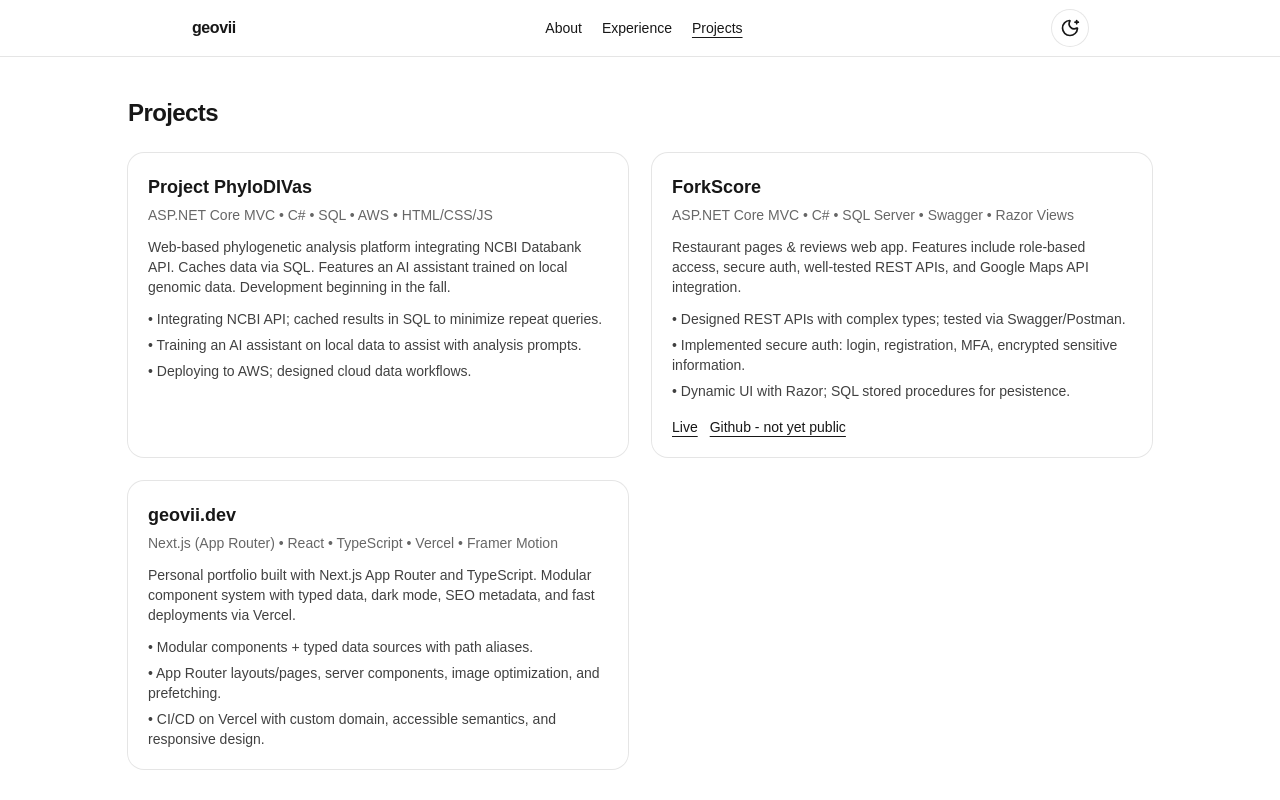
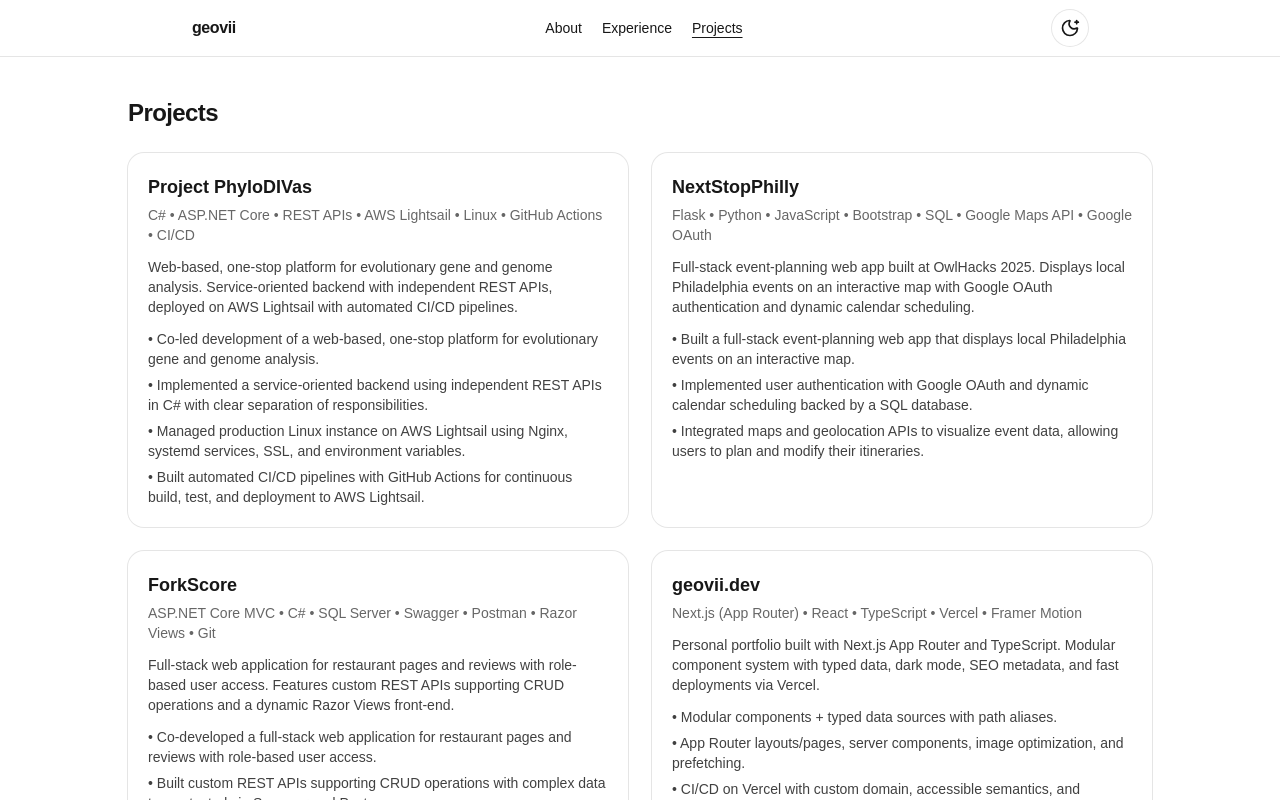
Before and after one commit to GeorgeVekios/geovii.dev, a Next.js app: page /projects in a window 1280 px wide. Shown: the top 800 px of the page. Built offline with nearby package versions, Linux system fonts and the light colour scheme.

Commit message:
Updated experience, projects, and site pages. Updated resume file.

```diff
--- a/data/experience.ts
+++ b/data/experience.ts
@@ -1,6 +1,19 @@
 import { Experience } from "@/types";
 
 export const experience: Experience[] = [
+  {
+    company: "RSM US LLP",
+    role: "Technical Consulting Associate",
+    team: "Modern Work",
+    start: "Oct 2025",
+    end: "Present",
+    bullets: [
+      "Integrated Microsoft 365 solutions, specializing in SharePoint migrations, Power Automate, and Power Apps.",
+      "Utilized Microsoft Copilot to optimize workflows and assisted clients in understanding Copilot applications.",
+      "Collaborated with Modern Work teams to deliver scalable M365 solutions improving automation and collaboration.",
+    ],
+    link: "https://rsmus.com",
+  },
   {
     company: "RSM US LLP",
     role: "Technical Consultant Intern",
@@ -8,10 +21,9 @@ export const experience: Experience[] = [
     start: "Jun 2024",
     end: "Aug 2024",
     bullets: [
-      "Built Power Apps inside SharePoint/Azure to streamline operations.",
-      "Reduced manual data transfer errors using Power Automate + PowerShell.",
-      "Performed IT/network audits that improved uptime.",
-      "Led on-prem → SharePoint/Azure migrations to boost scalability.",
+      "Developed custom Power Platform solutions within SharePoint and Azure.",
+      "Reduced manual data transfer errors by 70% through automation workflows using PowerShell and Power Automate.",
+      "Led migrations from on-premises to SharePoint and Azure cloud systems, enhancing scalability and agility by 50%.",
     ],
     link: "https://rsmus.com",
   },
@@ -22,9 +34,9 @@ export const experience: Experience[] = [
     start: "Jun 2023",
     end: "Aug 2023",
     bullets: [
-      "Improved Microsoft Teams/SharePoint workflows for client productivity.",
-      "Drove adoption with training/roadmaps → significant increase in active usage.",
-      "Resolved implementation issues with great success rate.",
+      "Enhanced client productivity by streamlining communication and collaboration workflows.",
+      "Developed Microsoft Teams and SharePoint adoption roadmaps, leading training that increased user adoption by 60%.",
+      "Resolved technical issues during Microsoft Teams implementations, achieving an 80% troubleshooting success rate.",
     ],
     link: "https://rsmus.com",
   },
@@ -34,9 +46,9 @@ export const experience: Experience[] = [
     start: "Jun 2022",
     end: "Aug 2022",
     bullets: [
-      "Prepared 1,000+ devices for fall deployment; met deadlines with tracking.",
-      "Automated student device assignment via Bash scripts.",
-      "Upgraded cabling and validated endpoints for 1+ Gbps speeds.",
+      "Prepared 1,000+ devices for fall deployment by managing enrollment data and tracking progress to meet deadlines.",
+      "Automated student device assignments in inventory, developing custom Bash scripts to reduce assignment time by 70%.",
+      "Maintained district network infrastructure, upgrading cabling and verifying endpoint connectivity for 1+ gigabit speeds.",
     ],
     link: "https://www.lebanon.k12.pa.us/",
   },
--- a/data/projects.ts
+++ b/data/projects.ts
@@ -4,13 +4,14 @@ export const projects: Project[] = [
   {
     slug: "phylodivas",
     title: "Project PhyloDIVas",
-    stack: ["ASP.NET Core MVC", "C#", "SQL", "AWS", "HTML/CSS/JS"],
+    stack: ["C#", "ASP.NET Core", "REST APIs", "AWS Lightsail", "Linux", "GitHub Actions", "CI/CD"],
     summary:
-      "Web-based phylogenetic analysis platform integrating NCBI Databank API. Caches data via SQL. Features an AI assistant trained on local genomic data. Development beginning in the fall.",
-    bullets:[
-      "Integrating NCBI API; cached results in SQL to minimize repeat queries.",
-      "Training an AI assistant on local data to assist with analysis prompts.",
-      "Deploying to AWS; designed cloud data workflows."
+      "Web-based, one-stop platform for evolutionary gene and genome analysis. Service-oriented backend with independent REST APIs, deployed on AWS Lightsail with automated CI/CD pipelines.",
+    bullets: [
+      "Co-led development of a web-based, one-stop platform for evolutionary gene and genome analysis.",
+      "Implemented a service-oriented backend using independent REST APIs in C# with clear separation of responsibilities.",
+      "Managed production Linux instance on AWS Lightsail using Nginx, systemd services, SSL, and environment variables.",
+      "Built automated CI/CD pipelines with GitHub Actions for continuous build, test, and deployment to AWS Lightsail.",
     ],
     image: "",
     links: [
@@ -18,20 +19,33 @@ export const projects: Project[] = [
     ]
   },
   {
+    slug: "nextstopphilly",
+    title: "NextStopPhilly",
+    stack: ["Flask", "Python", "JavaScript", "Bootstrap", "SQL", "Google Maps API", "Google OAuth"],
+    summary:
+      "Full-stack event-planning web app built at OwlHacks 2025. Displays local Philadelphia events on an interactive map with Google OAuth authentication and dynamic calendar scheduling.",
+    bullets: [
+      "Built a full-stack event-planning web app that displays local Philadelphia events on an interactive map.",
+      "Implemented user authentication with Google OAuth and dynamic calendar scheduling backed by a SQL database.",
+      "Integrated maps and geolocation APIs to visualize event data, allowing users to plan and modify their itineraries.",
+    ],
+    image: "",
+    links: []
+  },
+  {
     slug: "forkscore",
     title: "ForkScore",
-    stack: ["ASP.NET Core MVC", "C#", "SQL Server", "Swagger", "Razor Views"],
+    stack: ["ASP.NET Core MVC", "C#", "SQL Server", "Swagger", "Postman", "Razor Views", "Git"],
     summary:
-      "Restaurant pages & reviews web app. Features include role-based access, secure auth, well-tested REST APIs, and Google Maps API integration.",
+      "Full-stack web application for restaurant pages and reviews with role-based user access. Features custom REST APIs supporting CRUD operations and a dynamic Razor Views front-end.",
     bullets: [
-      "Designed REST APIs with complex types; tested via Swagger/Postman.",
-      "Implemented secure auth: login, registration, MFA, encrypted sensitive information.",
-      "Dynamic UI with Razor; SQL stored procedures for pesistence."
+      "Co-developed a full-stack web application for restaurant pages and reviews with role-based user access.",
+      "Built custom REST APIs supporting CRUD operations with complex data types, tested via Swagger and Postman.",
+      "Developed dynamic front-end with Razor Views and integrated SQL Server using stored procedures for data persistence.",
     ],
     image: "",
     links: [
       { label: "Live", href: "https://cis-iis2.temple.edu/Spring2025/CIS3342_tun32527/TermProject"},
-      { label: "Github - not yet public", href: ""}
     ]
   },
   {
@@ -41,9 +55,9 @@ export const projects: Project[] = [
     summary:
       "Personal portfolio built with Next.js App Router and TypeScript. Modular component system with typed data, dark mode, SEO metadata, and fast deployments via Vercel.",
     bullets: [
-      "Modular components + typed data sources  with path aliases.",
+      "Modular components + typed data sources with path aliases.",
       "App Router layouts/pages, server components, image optimization, and prefetching.",
-      "CI/CD on Vercel with custom domain, accessible semantics, and responsive design."
+      "CI/CD on Vercel with custom domain, accessible semantics, and responsive design.",
     ],
     image: "",
     links: [
--- a/data/site.ts
+++ b/data/site.ts
@@ -5,7 +5,7 @@ export const site = {
   email: "georgevekios@gmail.com",
   github: "https://github.com/GeorgeVekios",
   linkedin: "https://linkedin.com/in/george-vekios",
-  resumePath: "/George_Vekios_Resume.pdf",
+  resumePath: "/VekiosLMResume.pdf",
   highlights: [
     "ASP.NET Core • React • SQL",
     "AWS & Azure deployments",
```
Also changed, not shown: 2 other files (tests, documents, lock files or other folders).
